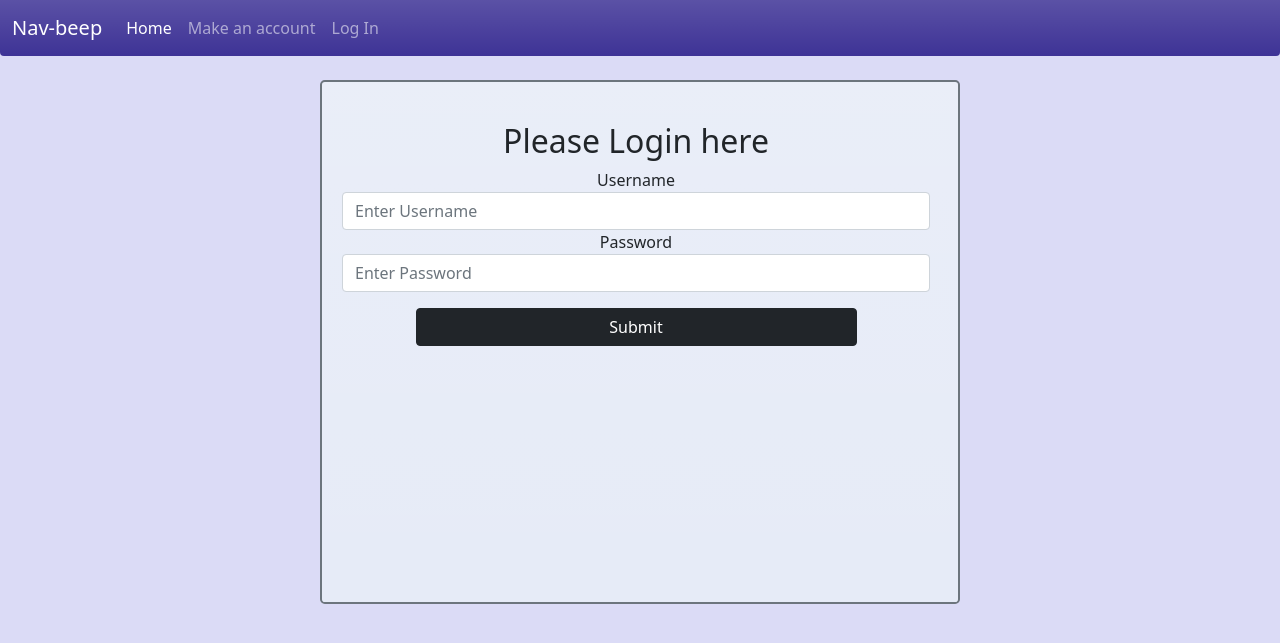
After one commit to Navi-beep/phone_book, a Flask app: page /login in a window 1280 px wide. The commit adds this page. Shown: the top 643 px of the page. Run offline with Flask 2, Linux system fonts and the light colour scheme; some libraries are stand-ins or nearby versions.

Commit message:
fixed login

```diff
--- a/app/routes.py
+++ b/app/routes.py
@@ -42,12 +42,12 @@ def addcontact():
     return render_template('addcontact.html', form=form)
 
 
-@app.route('/Login', methods=["GET", "POST"])
+@app.route('/login', methods=["GET", "POST"])
 def login():
     form = LoginForm()
     if form.validate_on_submit():
         username = form.username.data
-        password = form.username.data
+        password = form.password.data
         user = User.query.filter_by(username=username).first()
         if user is not None and user.check_password(password):
             login_user(user)
--- a/app/templates/base.html
+++ b/app/templates/base.html
@@ -28,7 +28,7 @@
                     <li class="nav-item"> <a class="nav-link" href="#">Log Out</a></li>
                     {% else %}
                     <li class="nav-item"> <a class="nav-link" href="/createacct">Make an account</a></li>
-                    <li class="nav-item"> <a class="nav-link" href="#">Log In</a></li>
+                    <li class="nav-item"> <a class="nav-link" href="{{ url_for('login') }}">Log In</a></li>
                     </ul>
                     {% endif %}
               </div>
--- /dev/null
+++ b/app/templates/login.html
@@ -0,0 +1,22 @@
+{% extends 'base.html' %}
+
+{% block title %} Login {% endblock title %}
+
+{% block content %}
+<h2 class="text-center">Please Login here</h2>
+
+<form method="post">
+    {{ form.csrf_token }}
+    <div class="form-group">
+        {{ form.username.label }}
+        {{ form.username(class='form-control', placeholder='Enter Username') }}
+
+        {{ form.password.label }}
+        {{ form.password(class='form-control', placeholder='Enter Password') }}
+
+        {{ form.submit(class='btn btn-dark w-75 mt-3') }}
+
+    </div>
+</form>
+
+{% endblock content %}
```
